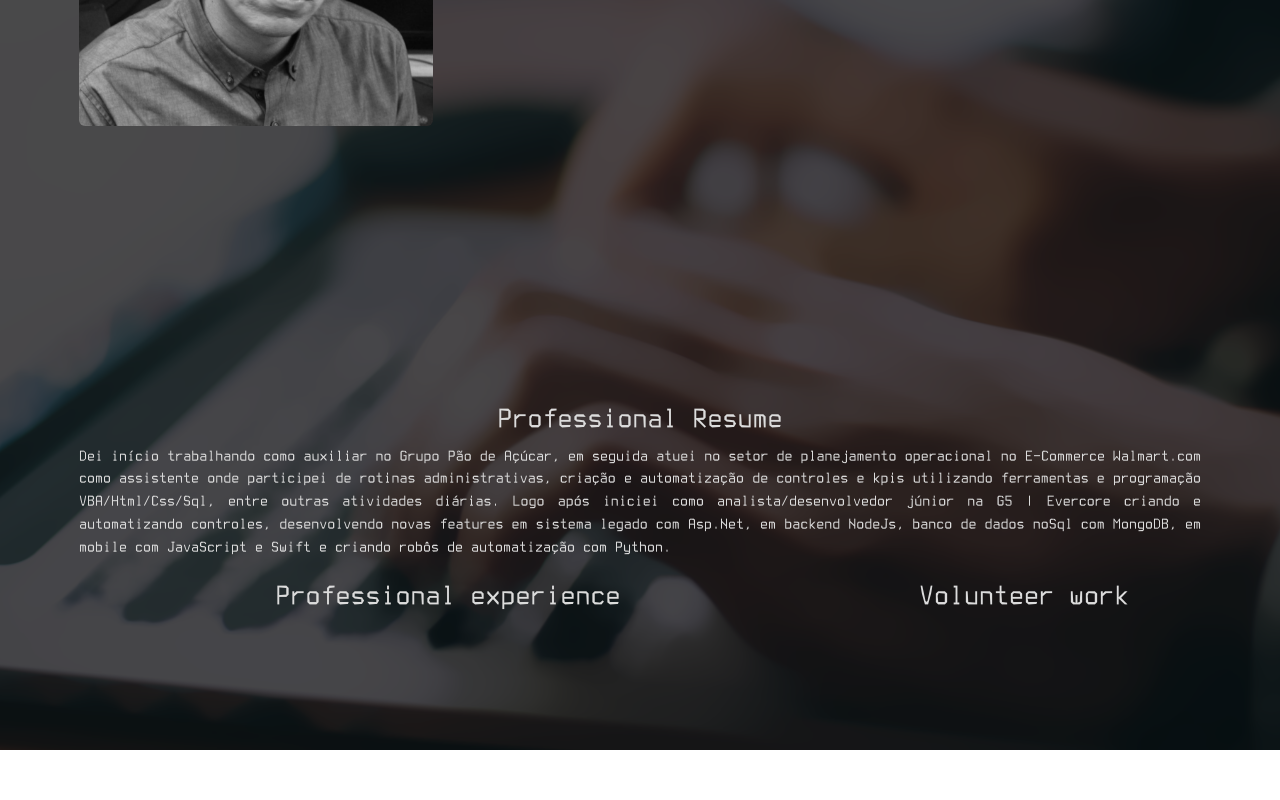
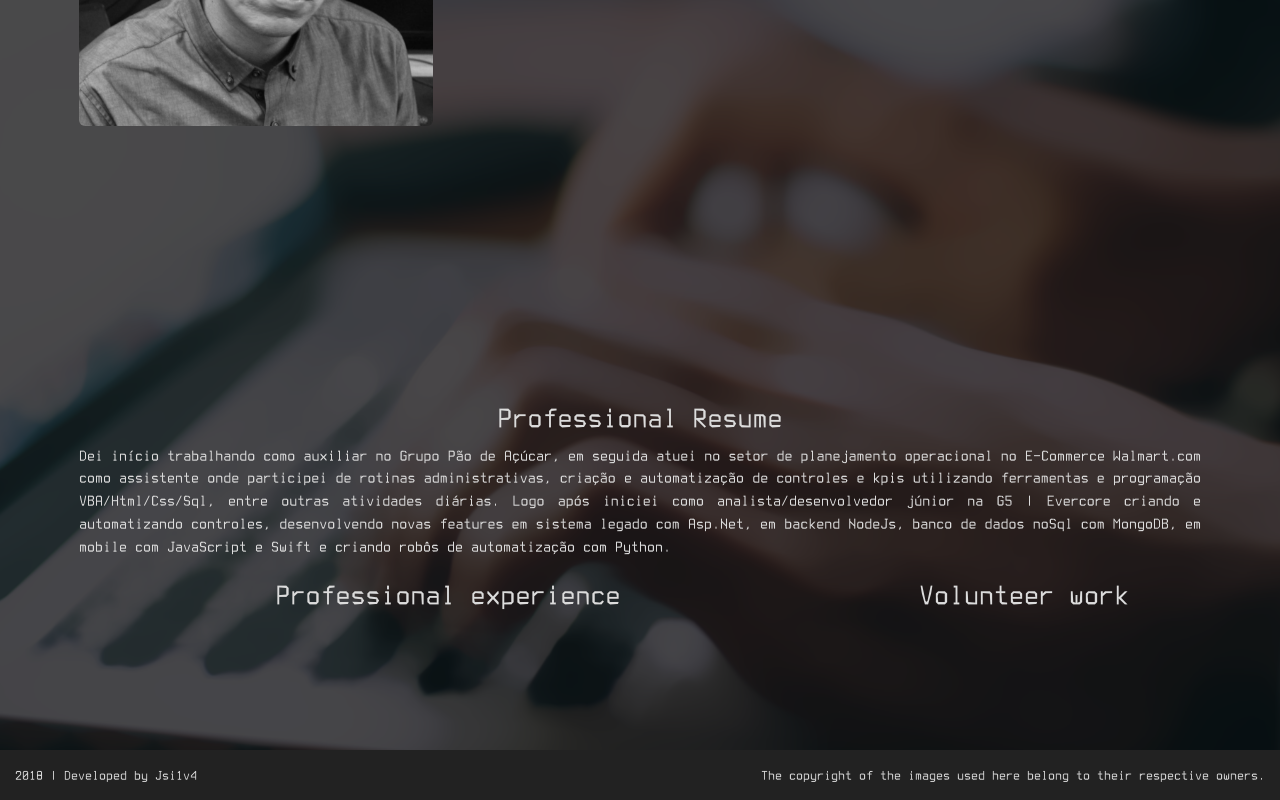
Before and after one commit to jsi1v4/jsi1v4.github.io, a plain HTML site: page index.html in a window 1280 px wide. Shown: the part 391-1191 px from the top of the page. Before the commit the page ends 1141 px from the top, so only its background shows below. Drawn offline with Linux system fonts and the light colour scheme.

Commit message:
[General] footer added

```diff
--- a/assets/css/app.css
+++ b/assets/css/app.css
@@ -137,3 +137,17 @@ body {
         padding: 10% 5%;
     }
 }
+
+/* Footer */
+.footer {
+    background-color: rgb(34, 34, 34);
+    height: 50px;
+    width: 100%;
+    padding: 15px;
+}
+.footer .left {
+    float: left;
+}
+.footer .right {
+    float: right;
+}
--- a/index.html
+++ b/index.html
@@ -148,6 +148,15 @@
 
 
 		</section>
+
+		<div class="footer">
+			<span class="left">
+				2018 | Developed by Jsi1v4
+			</span>
+			<span class="right">
+				The copyright of the images used here belong to their respective owners.
+			</span>
+		</div>
 	</div>
 
 	<!-- Scripts -->
```
